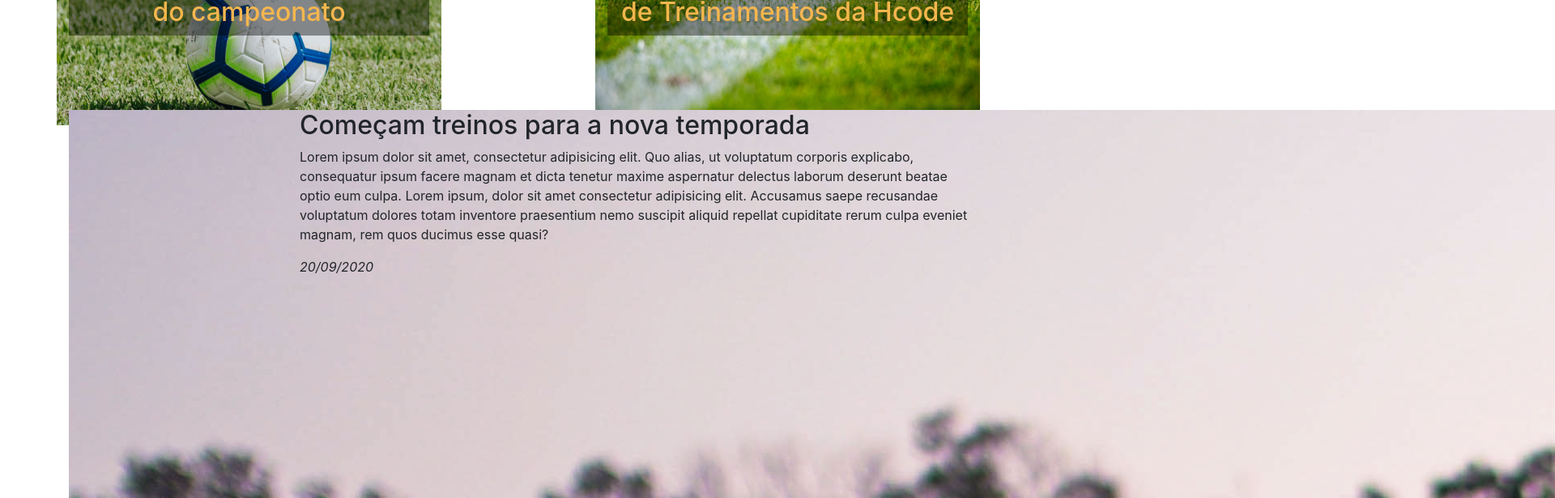
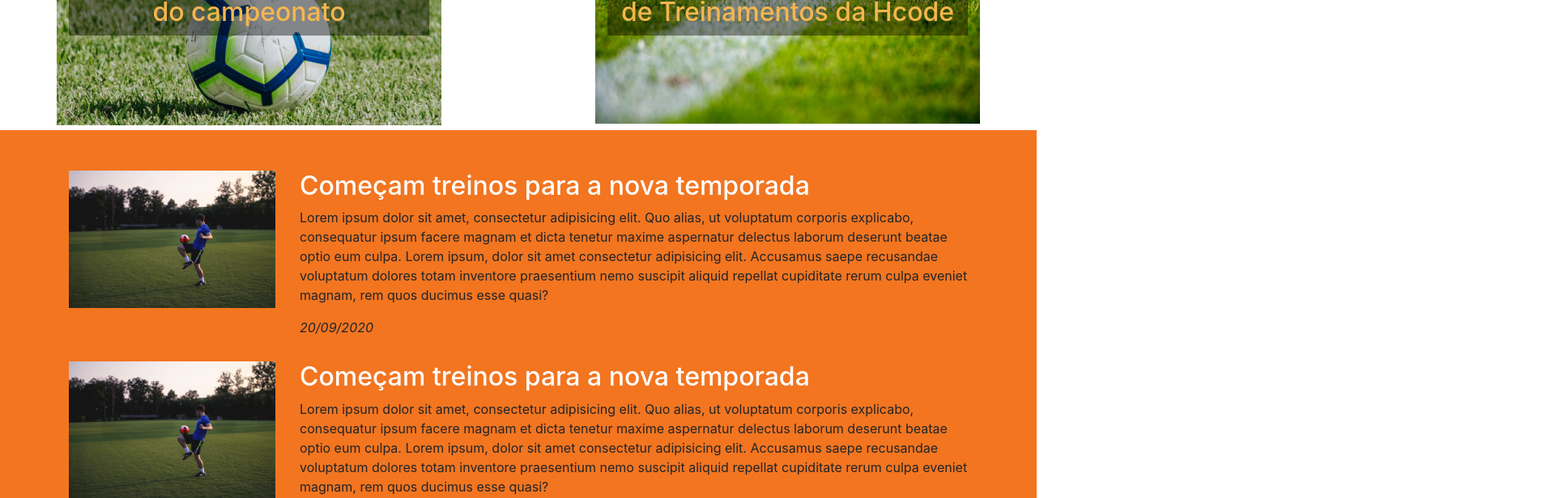
Before and after one commit to viniciusmendite/hcode-futebol-clube, a Vue app: page / in a window 1280 px wide. Shown: the part 260-876 px from the top of the page at 81% size, 1920 px wide, since content can reach past the window. Built offline with nearby package versions, Linux system fonts and the light colour scheme.

Commit message:
concluindo estrutura de noticia de forma estatica

```diff
--- a/src/components/HcodeSectionNews.vue
+++ b/src/components/HcodeSectionNews.vue
@@ -1,6 +1,8 @@
 <template>
     <section>
         <div class="container">
+            <HcodeSectionNewsIndividual/>
+            <HcodeSectionNewsIndividual/>
             <HcodeSectionNewsIndividual/>
         </div>
     </section>
@@ -17,5 +19,9 @@ export default {
 </script>
 
 <style scoped>
-
+section {
+    padding: 50px 0;
+    margin-top: 25px;
+    background-color: #F37520;
+}
 </style>
--- a/src/components/HcodeSectionNewsIndividual.vue
+++ b/src/components/HcodeSectionNewsIndividual.vue
@@ -20,5 +20,14 @@ export default {
 </script>
 
 <style scoped>
-
+.row {
+    margin-bottom: 30px;
+}
+img {
+    width: 100%;
+}
+h2 {
+    cursor: pointer;
+    color: #fff;
+}
 </style>
```
